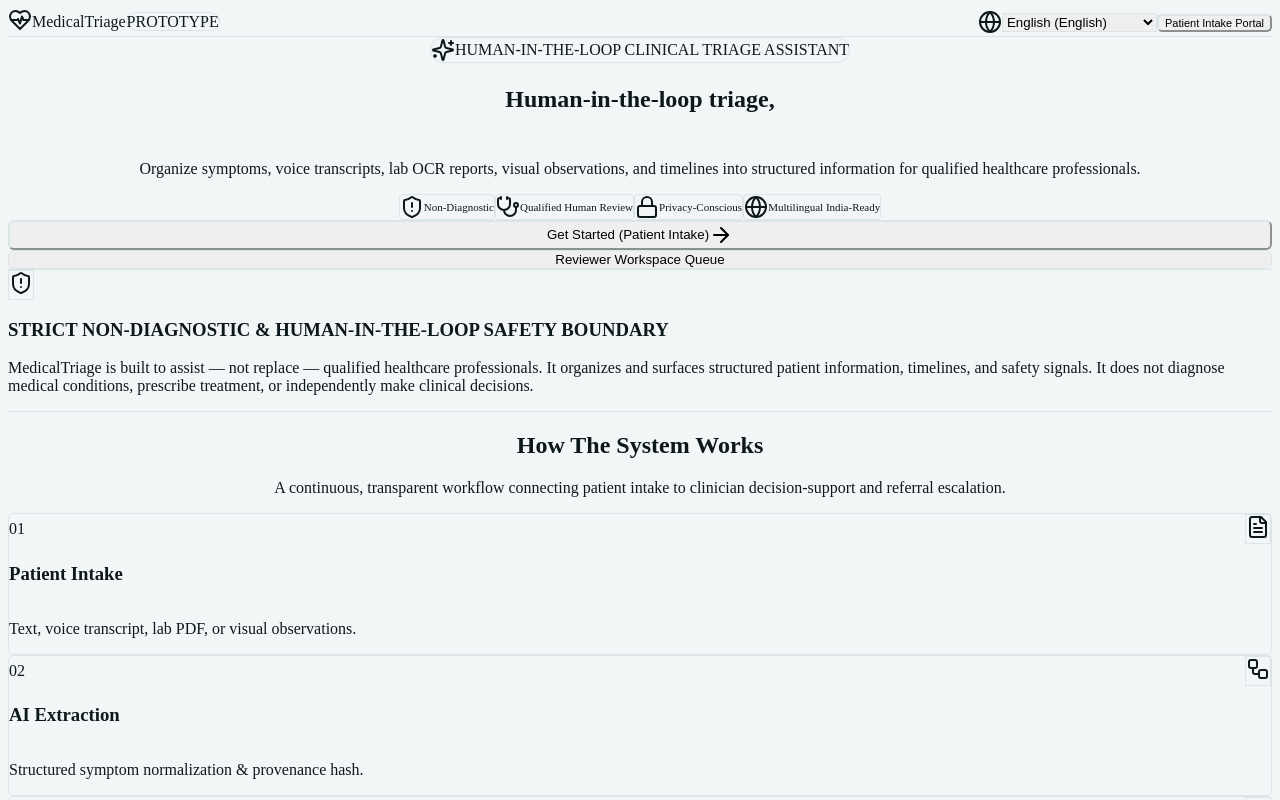
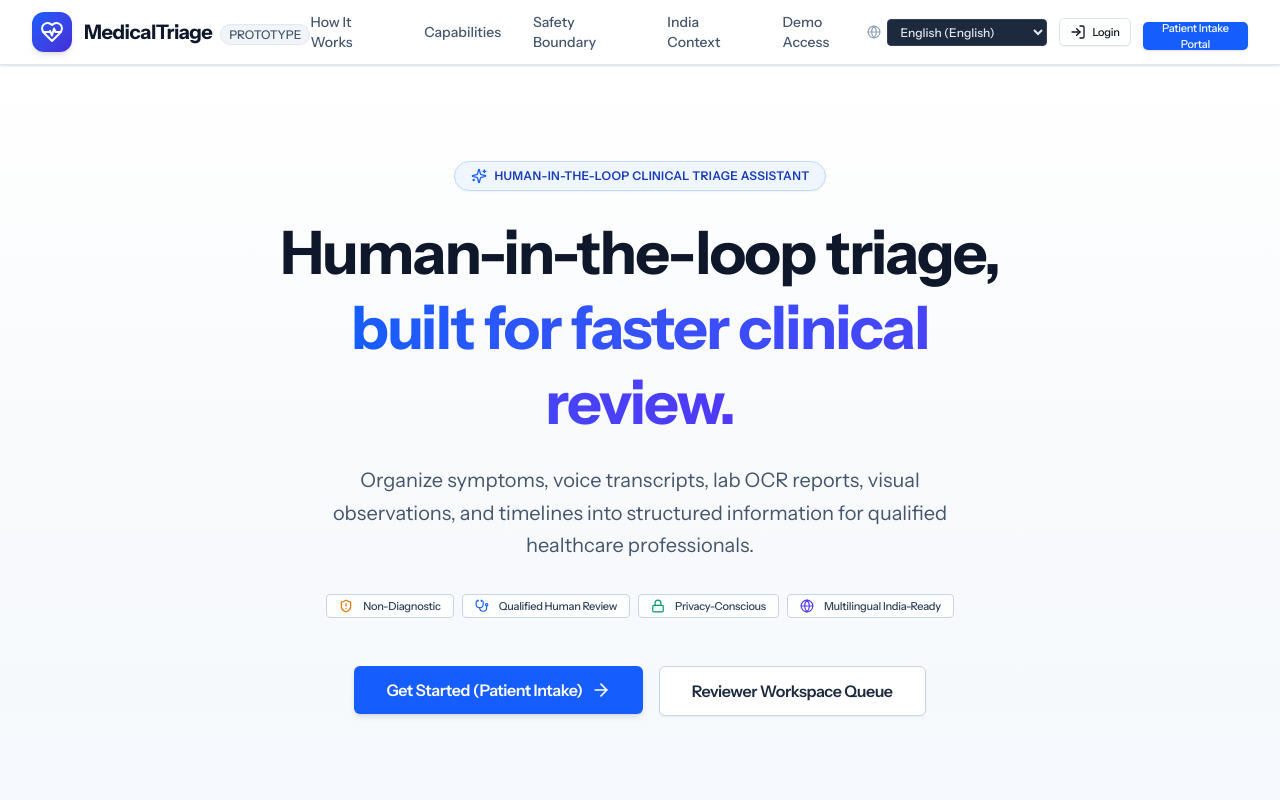
Before and after one commit to Abhinash-sia/Medicaltriage-, a Next.js app in the folder frontend/: page / in a window 1280 px wide. Shown: the top 800 px of the page. Built offline with nearby package versions, Linux system fonts and the light colour scheme.

Commit message:
fix(styles): fix Tailwind CSS v4 import directive and dark mode config

```diff
--- a/frontend/src/app/globals.css
+++ b/frontend/src/app/globals.css
@@ -1,6 +1,5 @@
-@tailwind base;
-@tailwind components;
-@tailwind utilities;
+@import "tailwindcss";
+@config "../../tailwind.config.ts";
 
 @layer base {
   :root {
--- a/frontend/tailwind.config.ts
+++ b/frontend/tailwind.config.ts
@@ -1,7 +1,7 @@
 import type { Config } from 'tailwindcss';
 
 const config: Config = {
-  darkMode: ['class'],
+  darkMode: 'class',
   content: [
     './src/pages/**/*.{js,ts,jsx,tsx,mdx}',
     './src/components/**/*.{js,ts,jsx,tsx,mdx}',
```
